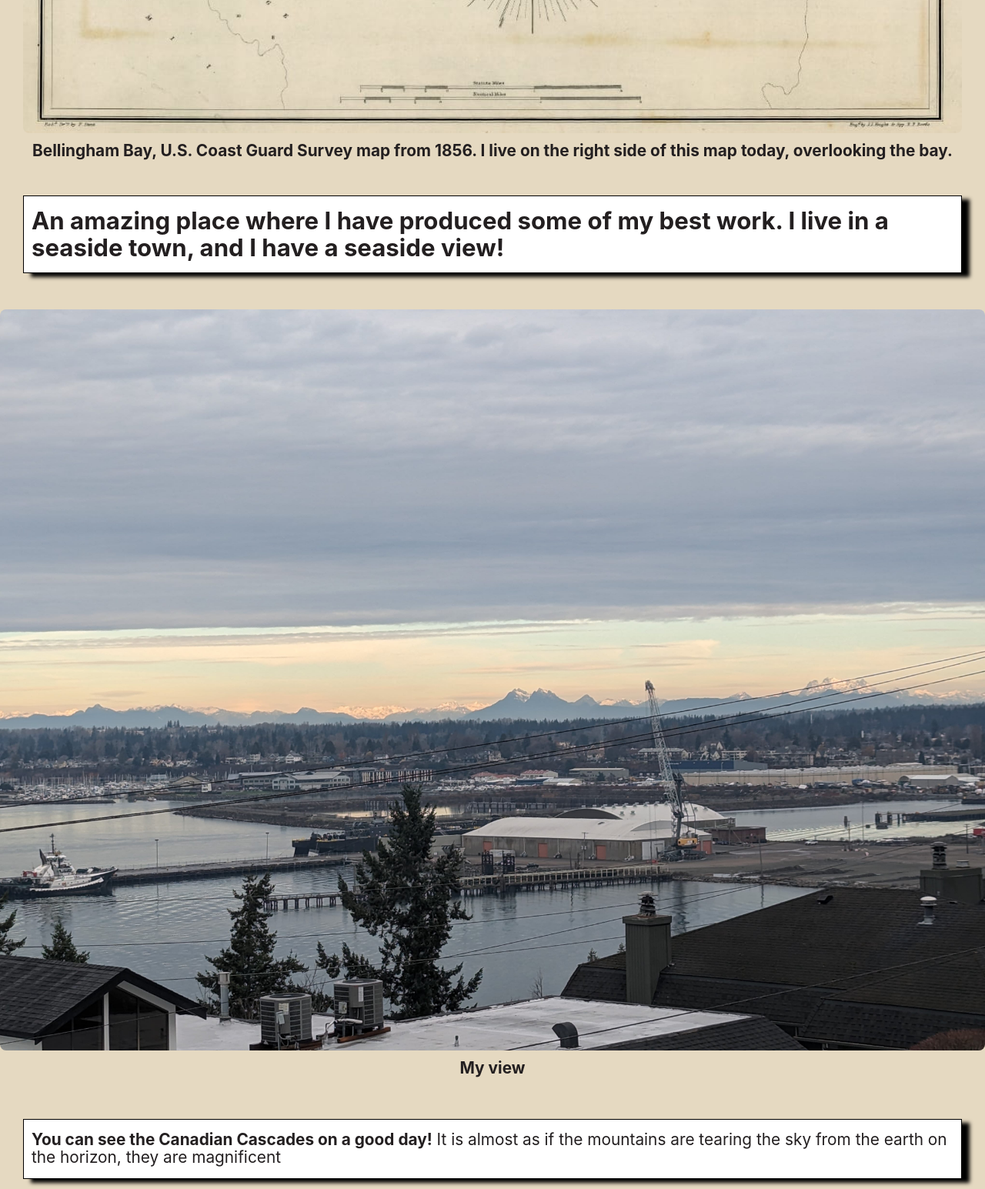
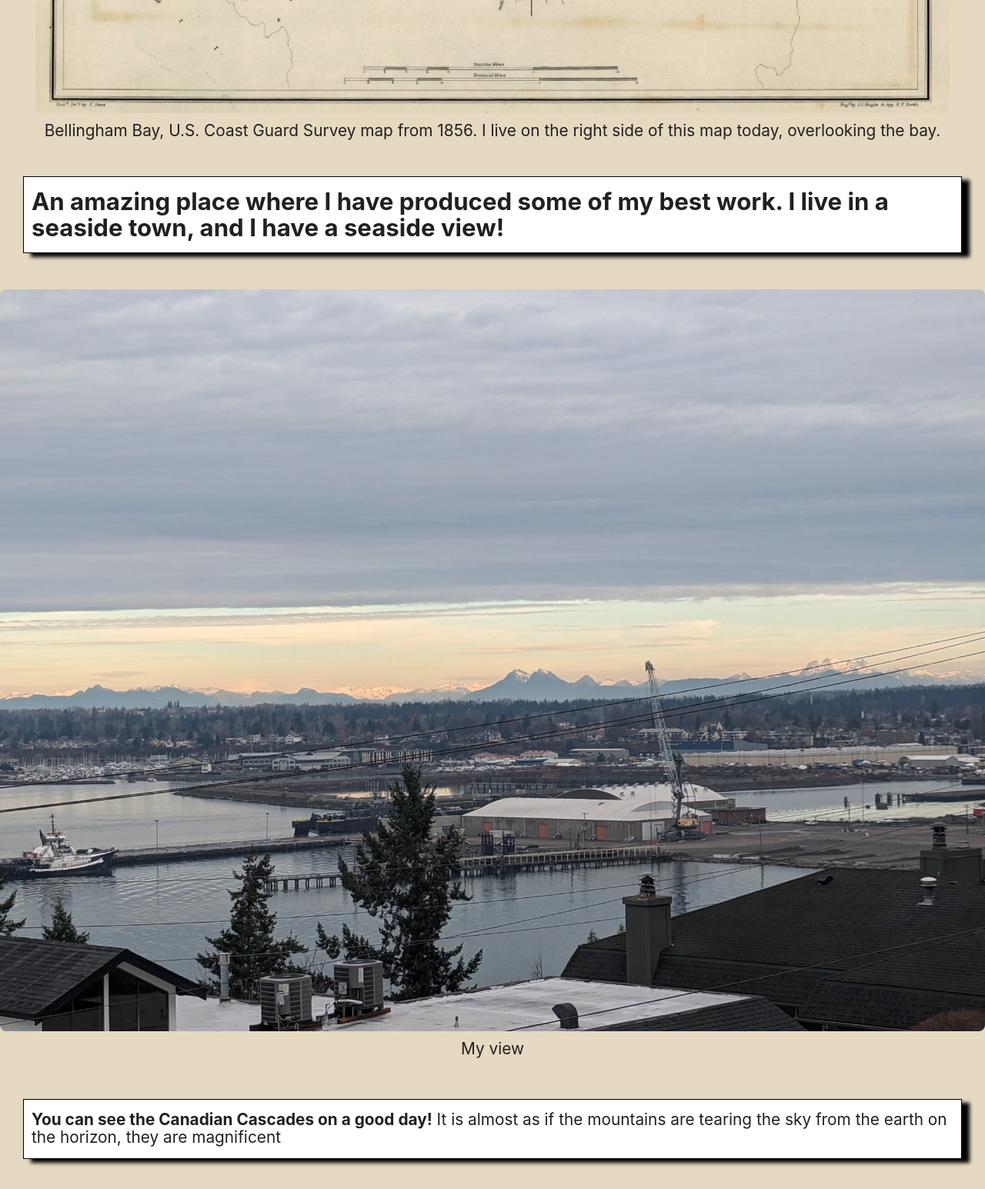
Before and after one commit to airbr/bellingham, a website: page index.html in a window 1280 px wide. Shown: the part 942-2487 px from the top of the page at 77% size. Drawn offline with Linux system fonts and the light colour scheme.

Commit message:
Update Index, remove more Image Loupe Code

```diff
--- a/index.html
+++ b/index.html
@@ -26,21 +26,19 @@
   <section class="center">
   <h1>Bellingham Bay - <strong>My home.</strong> </h1>
   <figure>
-    <!-- <image-loupe data-label="Image Zoom: use your pointer or arrow keys to move the loupe"> -->
     <img src="img/Bellingham_Bay.jpeg" fetchpriority="high"
     width="1536" height="1092"
     srcset="img/Bellingham_Bay-sm.jpeg 750w, img/Bellingham_Bay-med.jpeg 1024w, img/Bellingham_Bay.jpeg 1500w"
     alt="U.S. Coast Survey of Bellingham Bay in 1856. Detail continued: A.D. Bache Supdt. Reconnaissance of Bellingham Bay, Washington Ter. By the Hydrographic party under the command of Lieut. Comdg. J. Alden U.S.N. Asst. 1856. U.S. Coast Survey Office. David Rumsey Map Collection, David Rumsey Map Center, Stanford Libraries."
     sizes="100vw"
     >
-    <!-- </image-loupe> -->
-    <strong><figcaption>Bellingham Bay, U.S. Coast Guard Survey map from 1856. I live on the right side of this map today, overlooking the bay.</figcaption></strong>
+    <figcaption>Bellingham Bay, U.S. Coast Guard Survey map from 1856. I live on the right side of this map today, overlooking the bay.</figcaption>
   </figure>
   </section>
   <h2>An amazing place where I have produced some of my best work. I live in a seaside town, and I have a seaside view!</h2>
   <figure class="center">
     <img src="img/view_of_Bellingham.jpg" width="4080" height="3072" sizes="100vw" srcset="img/view_of_Bellingham-sm.jpg 750w, img/view_of_Bellingham-med.jpg 1024w, img/view_of_Bellingham.jpg 1500w" alt="Mountains behind Bellingham Washington">
-    <strong><figcaption>My view</figcaption></strong>
+    <figcaption>My view</figcaption>
   </figure>
   <p><strong>You can see the Canadian Cascades on a good day!</strong> It is almost as if the mountains are tearing the sky from the earth on the horizon, they are magnificent</p>
   <figure>
```
